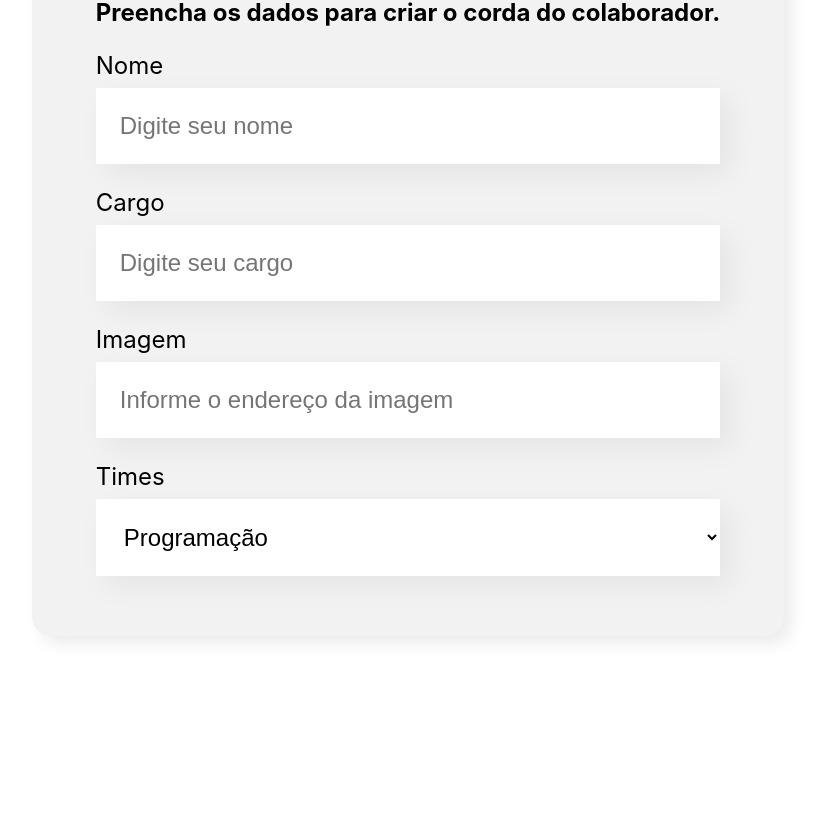
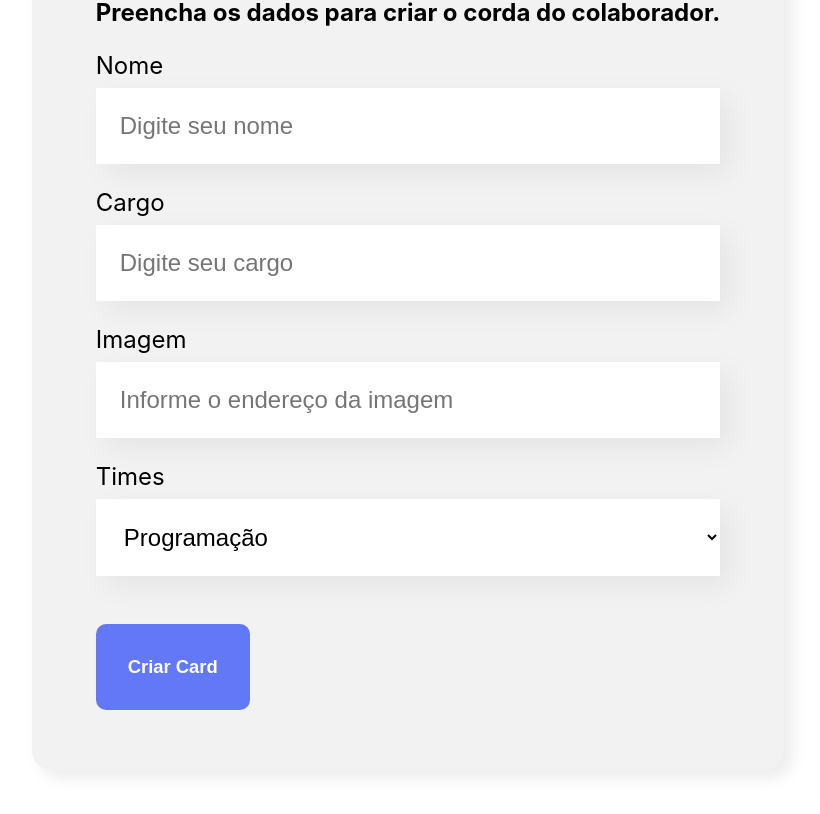
Before and after one commit to PomboObeso/organo-reactJS, a React (Create React App) app: page / in a window 1280 px wide. Shown: the part 636-1450 px from the top of the page, without its empty margins (232-1052 px from the left). Before the commit the page ends 1352 px from the top, so only its background shows below. Built offline with nearby package versions, Linux system fonts and the light colour scheme.

Commit message:
botao component - criar card

```diff
--- /dev/null
+++ b/src/components/Botao/Botao.css
@@ -0,0 +1,15 @@
+.botao {
+    background-color: #6278f7;
+    padding: 2rem;
+    border: none;
+    border-radius: 10px;
+    font-weight: 700;
+    font-size: 1.15rem;
+    cursor: pointer;
+    color: #fff;
+    margin: 24px 0;
+}
+
+.botao:hover {
+    color: #95ffd4;
+}
--- /dev/null
+++ b/src/components/Botao/index.js
@@ -0,0 +1,11 @@
+import './Botao.css'
+
+const Botao = (props) => {
+    return (
+        <button className='botao'>
+            {props.children}
+        </button>
+    )
+}
+
+export default Botao
--- a/src/components/Formulario/index.js
+++ b/src/components/Formulario/index.js
@@ -1,3 +1,4 @@
+import Botao from '../Botao';
 import CampoTexto from '../CampoTexto';
 import ListaSuspensa from '../ListaSuspensa';
 import './Formulario.css';
@@ -21,6 +22,9 @@
                 <CampoTexto label="Cargo" placeholder="Digite seu cargo" />
                 <CampoTexto label="Imagem" placeholder="Informe o endereço da imagem" />
                 <ListaSuspensa label="Times" itens={times}/>
+                <Botao>
+                    Criar Card
+                </Botao>
             </form>
         </section>
     )
```
